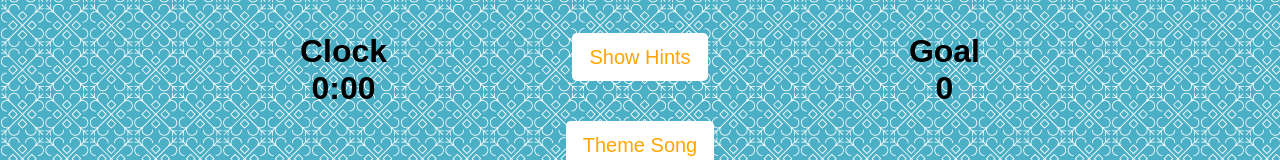
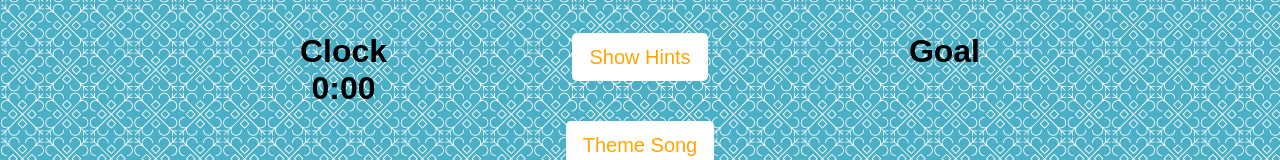
Before and after one commit to willblake01/the-simpsons-memory-challenge, a Next.js app: page /challenge in a window 1280 px wide. Before the commit this address had no page. Shown: the part 219-379 px from the top of the page. Built offline with nearby package versions, Linux system fonts and the light colour scheme.

Commit message:
Add goal null check to endChallenge

```diff
--- a/app/challenge/page.tsx
+++ b/app/challenge/page.tsx
@@ -12,6 +12,7 @@ interface ChallengeContext {
   setClock: (value: number) => void
   displayHints: boolean
   setDisplayHints: (value: boolean) => void
+  goal: number
   setScore: (value: number) => void
   themeSongRef: React.MutableRefObject<HTMLAudioElement | undefined>
 }
@@ -24,6 +25,7 @@ const Challenge = () => {
     setClock,
     displayHints,
     setDisplayHints,
+    goal,
     setScore,
     themeSongRef
   } = useContext(Context) as unknown as ChallengeContext
@@ -40,10 +42,10 @@ const Challenge = () => {
   }, [router, setClock, setDisplayHints, setScore, themeSongRef])
 
   useEffect(() => {
-    if (!challengeActive) {
+    if (goal && !challengeActive) {
       endChallenge()
     }
-  }, [challengeActive, endChallenge])
+  }, [challengeActive, endChallenge, goal])
 
   return (
     <div
--- a/app/context.tsx
+++ b/app/context.tsx
@@ -37,7 +37,7 @@ export const ContextProvider = ({ children }: { children: ReactNode }) => {
   const [clock, setClock] = useLocalStorage('clock', null)
   const [displayAuthor, setDisplayAuthor] = useLocalStorage('displayAuthor', false)
   const [displayHints, setDisplayHints] = useLocalStorage('displayHints', false)
-  const [goal, setGoal] = useLocalStorage('goal', 0)
+  const [goal, setGoal] = useLocalStorage('goal', null)
   const [rawList, setRawList] = useLocalStorage('rawList', [])
   const [revisionsRemaining, setRevisionsRemaining] = useLocalStorage(
     'revisionsRemaining',
```
